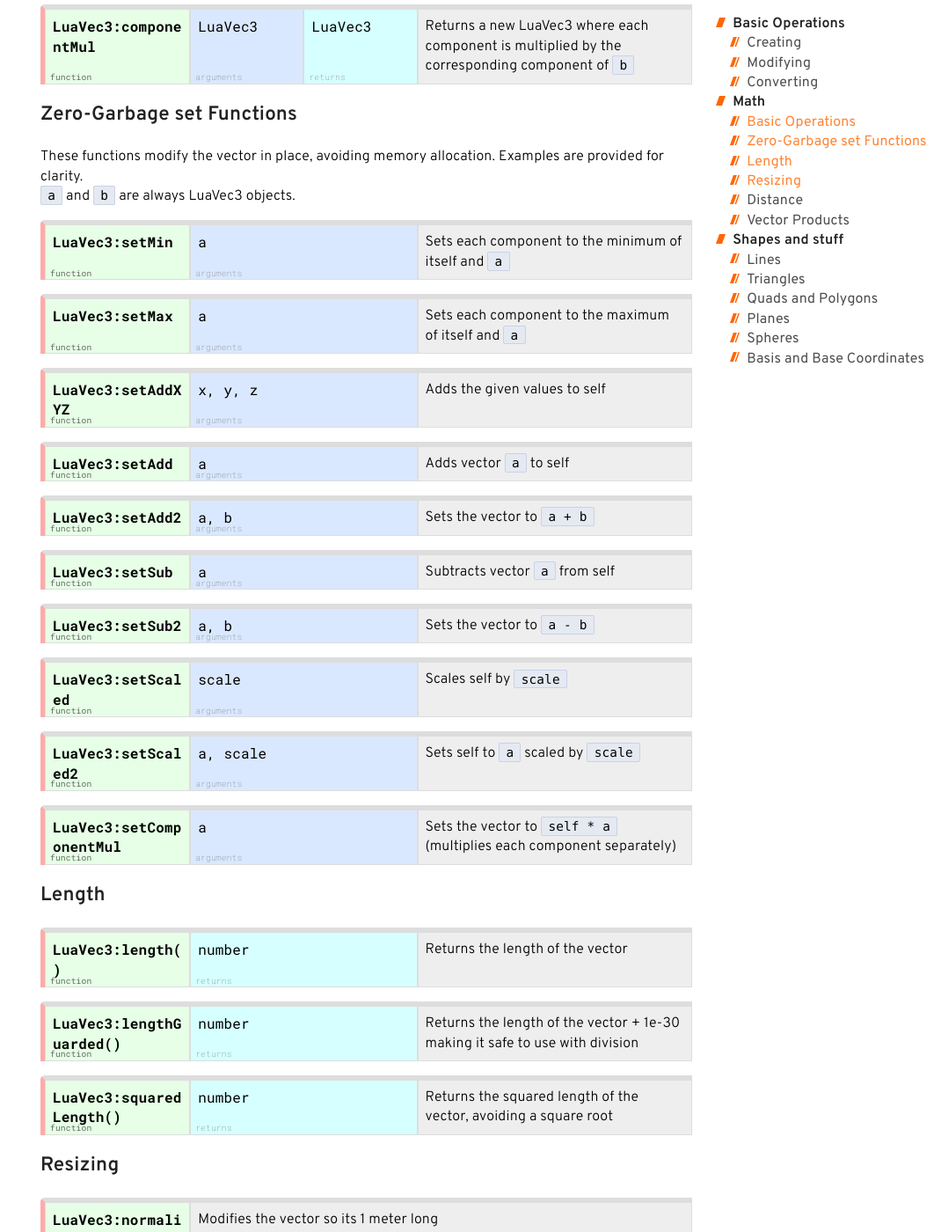
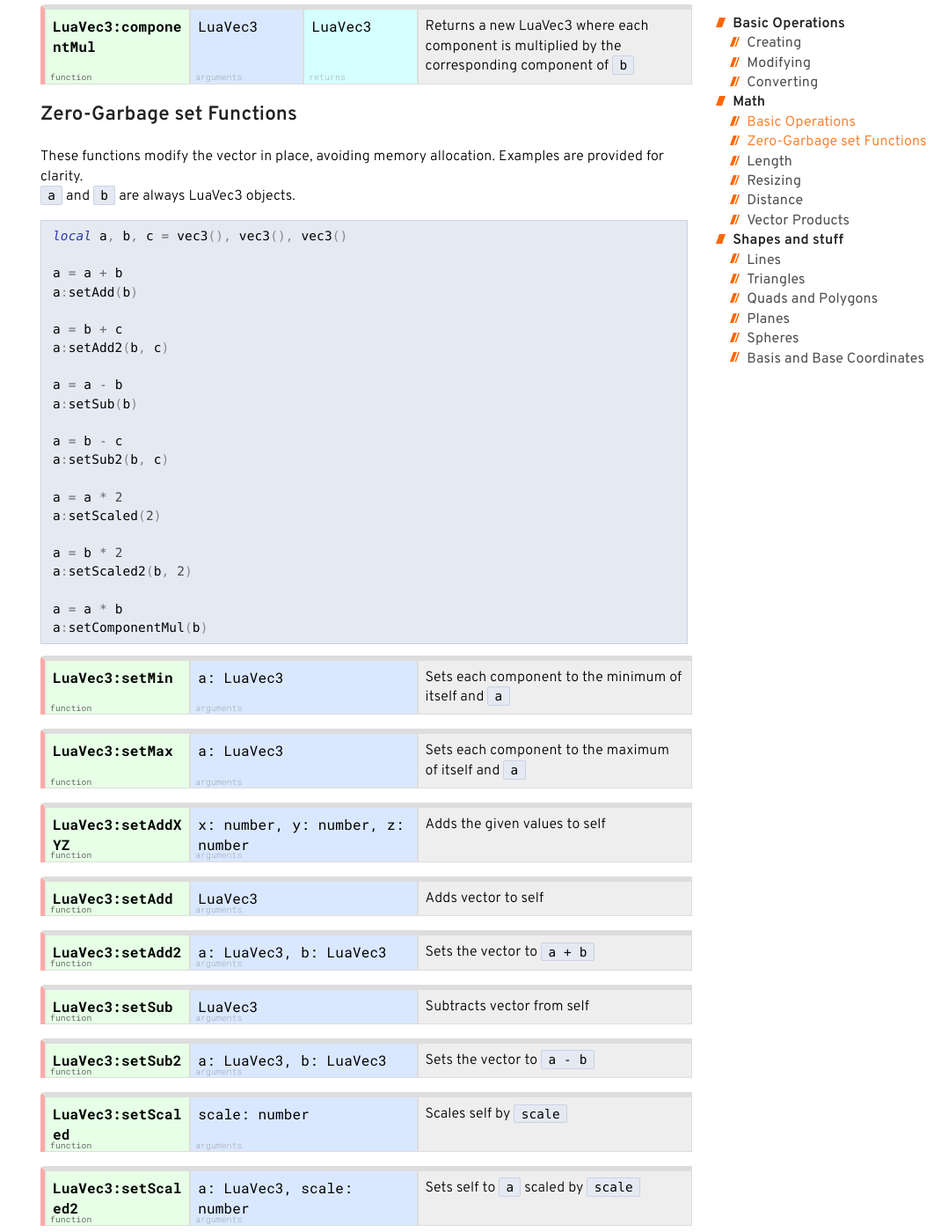
Before and after one commit to E32k/e32k.github.io, a Jekyll site: the page built from BeamNG.lua/common/LuaVec3.md, in a window 1280 px wide and 1400 px high, scrolled down 2293 px. Shown: the whole window at 88% size, without its empty margins (210-1280 px from the left). Built offline with Jekyll 4.4.1, drawn with Linux system fonts in a browser that asks for light colours; some of the changed text lies outside the part shown.

Commit message:
updated some stuff and vectors

````diff
--- a/BeamNG.lua/common/LuaVec3.md
+++ b/BeamNG.lua/common/LuaVec3.md
@@ -121,63 +121,88 @@
 These functions modify the vector in place, avoiding memory allocation. Examples are provided for clarity.<br>
 `a` and `b` are always LuaVec3 objects.
 
+```lua
+local a, b, c = vec3(), vec3(), vec3()
+
+a = a + b
+a:setAdd(b)
+
+a = b + c
+a:setAdd2(b, c)
+
+a = a - b
+a:setSub(b)
+
+a = b - c
+a:setSub2(b, c)
+
+a = a * 2
+a:setScaled(2)
+
+a = b * 2
+a:setScaled2(b, 2)
+
+a = a * b
+a:setComponentMul(b)
+```
+
 <div class="funcTable"><div class="headerRow">
   <div class="func">LuaVec3:setMin</div>
-  <div class="args">a</div>
+  <div class="args">a: LuaVec3</div>
   <div class="desc">Sets each component to the minimum of itself and <code>a</code></div>
 </div></div>
 
 <div class="funcTable"><div class="headerRow">
   <div class="func">LuaVec3:setMax</div>
-  <div class="args">a</div>
+  <div class="args">a: LuaVec3</div>
   <div class="desc">Sets each component to the maximum of itself and <code>a</code></div>
 </div></div>
 
 <div class="funcTable"><div class="headerRow">
   <div class="func">LuaVec3:setAddXYZ</div>
-  <div class="args">x, y, z</div>
+  <div class="args">x: number, y: number, z: number</div>
   <div class="desc">Adds the given values to self</div>
 </div></div>
 
 <div class="funcTable"><div class="headerRow">
   <div class="func">LuaVec3:setAdd</div>
-  <div class="args">a</div>
-  <div class="desc">Adds vector <code>a</code> to self</div>
+  <div class="args">LuaVec3</div>
+  <div class="desc">Adds vector to self</div>
 </div></div>
 
 <div class="funcTable"><div class="headerRow">
   <div class="func">LuaVec3:setAdd2</div>
-  <div class="args">a, b</div>
+  <div class="args">a: LuaVec3, b: LuaVec3</div>
   <div class="desc">Sets the vector to <code>a + b</code></div>
 </div></div>
 
 <div class="funcTable"><div class="headerRow">
   <div class="func">LuaVec3:setSub</div>
-  <div class="args">a</div>
-  <div class="desc">Subtracts vector <code>a</code> from self</div>
+  <div class="args">LuaVec3</div>
+  <div class="desc">Subtracts vector from self</div>
 </div></div>
 
 <div class="funcTable"><div class="headerRow">
   <div class="func">LuaVec3:setSub2</div>
-  <div class="args">a, b</div>
+  <div class="args">a: LuaVec3, b: LuaVec3</div>
   <div class="desc">Sets the vector to <code>a - b</code></div>
 </div></div>
 
 <div class="funcTable"><div class="headerRow">
   <div class="func">LuaVec3:setScaled</div>
-  <div class="args">scale</div>
+  <div class="args">scale: number</div>
   <div class="desc">Scales self by <code>scale</code></div>
 </div></div>
 
 <div class="funcTable"><div class="headerRow">
   <div class="func">LuaVec3:setScaled2</div>
-  <div class="args">a, scale</div>
+  <div class="args">a: LuaVec3, scale: number</div>
   <div class="desc">Sets self to <code>a</code> scaled by <code>scale</code></div>
 </div></div>
 
 <div class="funcTable"><div class="headerRow">
   <div class="func">LuaVec3:setComponentMul</div>
-  <div class="args">a</div>
+  <div class="args">a: LuaVec3</div>
   <div class="desc">Sets the vector to <code>self * a</code> (multiplies each component separately)</div>
 </div></div>
 
--- a/_includes/sites.html
+++ b/_includes/sites.html
@@ -1,6 +1,6 @@
 <div class="sites-folder"><a href="/BeamNG.lua/programming/">Programming</a><ul>
-  <li class="hidden"><a href="/BeamNG.lua/programming/garbage-collector.html">Garbage Collector</a></li>
-  <li><a href="/BeamNG.lua/programming/writing-0gc-code.html">Optimizing GC</a></li>
+  <li><a href="/BeamNG.lua/programming/garbage-collector.html">Garbage Collector</a></li>
+  <li><a href="/BeamNG.lua/programming/writing-0gc-code.html">Zero-Garbage Code</a></li>
 </ul></div>
 
 <div class="sites-folder"><a href="/BeamNG.lua/common/">common</a><ul>
--- a/_layouts/beamlua.html
+++ b/_layouts/beamlua.html
@@ -35,7 +35,6 @@
       <img src="/images/construction-worker.gif" alt="Construction Worker GIF">
       <h1>{{ page.title | default: page.name }}</h1>
       {{ content }}
-
       {% if page.date %}
         <div class="moddate">Last modified: {{ page.date | date: "%B %-d, %Y" }}</div>
       {% endif %}
````
Also changed, not shown: other parts of BeamNG.lua/common/LuaVec3.md (+1 -1 lines), BeamNG.lua/programming/writing-0gc-code.md (+1 -1 lines).
